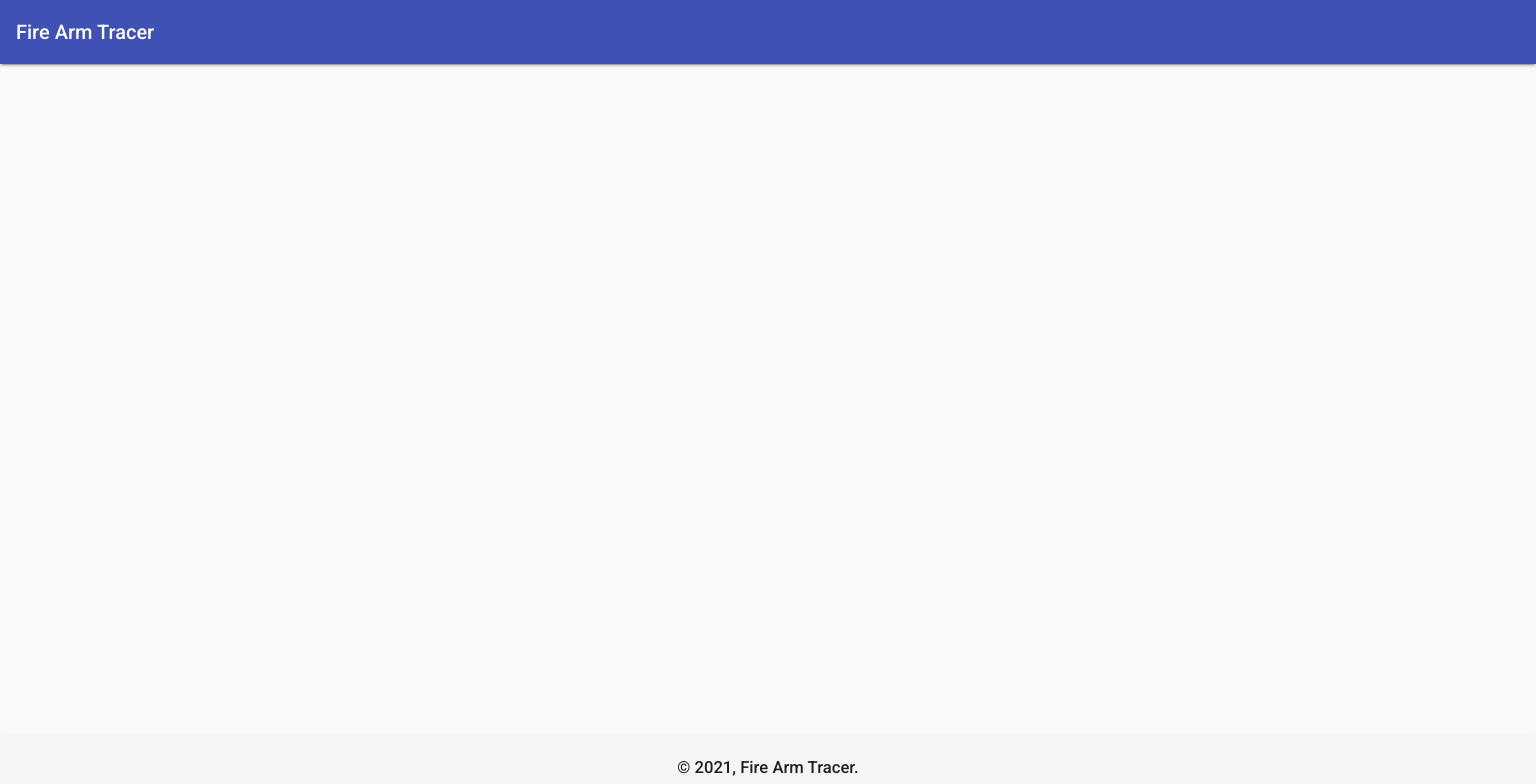
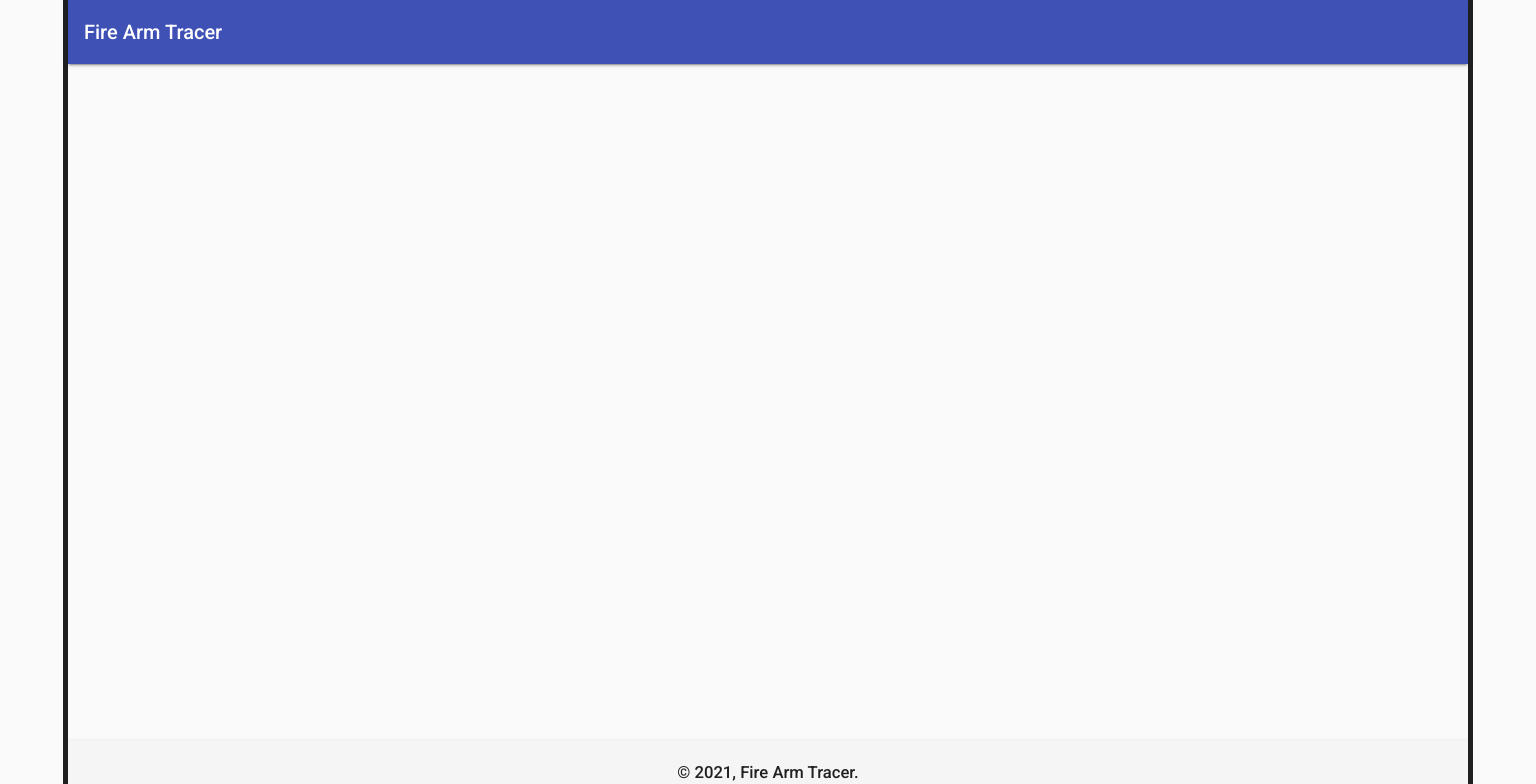
Before and after one commit to okorovictor/firearmtracer, an Angular app: page / in a window 1536 px wide. Shown: the top 784 px of the page. Built offline with nearby package versions, Linux system fonts and the light colour scheme.

Commit message:
add border for very large screens

```diff
--- a/src/app/app.component.scss
+++ b/src/app/app.component.scss
@@ -6,6 +6,12 @@ mat-sidenav-content {
   display: flex;
   flex-direction: column;
   height: 100%;
+
+  @media (min-width: 1400px) {
+    max-width: 1400px;
+    border: 5px solid;
+    margin: 0 auto;
+  }
 }
 
 mat-toolbar.header {
@@ -13,6 +19,11 @@ mat-toolbar.header {
   top: 0;
   left: 0;
   right: 0;
+
+   @media (min-width: 1400px) {
+    max-width: 1400px;
+    margin: 0 auto;
+  }
 }
 
 main {
```
